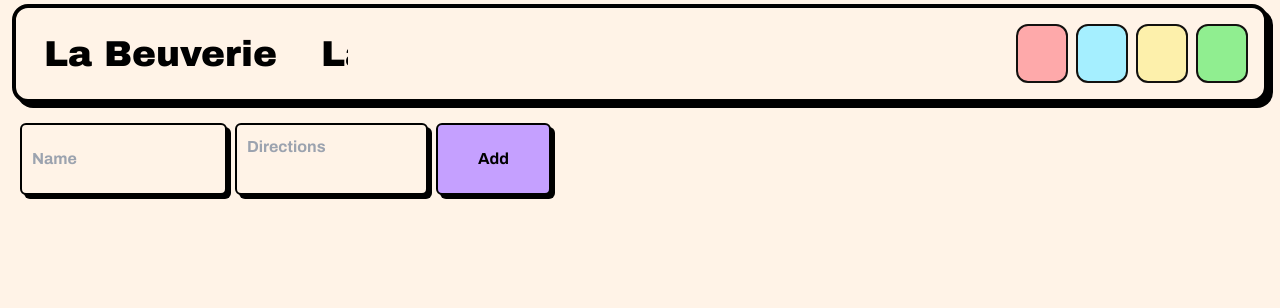
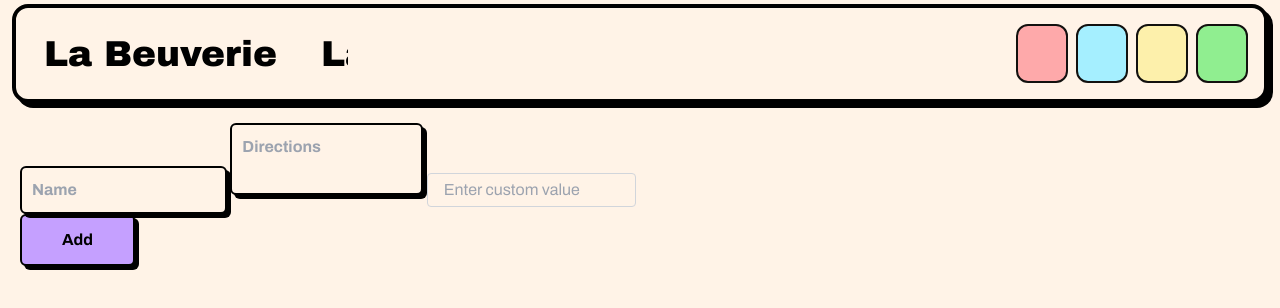
Before and after one commit to CGOAT24/la-beuverie, a SvelteKit app in the folder client/: page /drinks/add in a window 1280 px wide. Shown: the top 308 px of the page. Built offline with nearby package versions, Linux system fonts and the light colour scheme; some icons are missing.

Commit message:
create inputTags component

```diff
--- /dev/null
+++ b/client/src/components/inputs/InputTags.svelte
@@ -0,0 +1,98 @@
+<script lang="ts">
+	import { createEventDispatcher } from "svelte";
+
+	let options = ["Option 1", "Option 2", "Option 3"];
+	let selectedOptions: string[] = [];
+	let customValue = "";
+	let isOpen = false;
+
+	const dispatch = createEventDispatcher();
+
+	const toggleDropdown = () => isOpen = !isOpen;
+
+	const selectOption = (option: string) => {
+		if (!selectedOptions.includes(option)) {
+			selectedOptions = [...selectedOptions, option];
+		}
+	}
+
+	const removeOption = (option: string) => {
+		selectedOptions = selectedOptions.filter((item) => item !== option);
+	}
+
+	const handleCustomValue = () => {
+		if (customValue.trim() !== "" && !selectedOptions.includes(customValue)) {
+			selectedOptions = [...selectedOptions, customValue];
+			customValue = "";
+		}
+	}
+
+	const handleKeyDown = (event: { key: string }) => {
+		if (event.key === "Enter") {
+			handleCustomValue();
+		}
+	}
+
+	const closeDropdown = () => {
+		isOpen = false;
+	}
+
+	const dispatchSelectedOptions = () => {
+		dispatch("selected", selectedOptions);
+	}
+</script>
+<div role="button" tabindex="0" class="dropdown" on:keydown={handleKeyDown} >
+	<div class="relative">
+		<div role="button" tabindex="0"
+			class="flex items-center justify-between border border-gray-300 px-2 py-1 rounded cursor-pointer"
+			on:click={toggleDropdown}
+				 on:keydown={toggleDropdown}
+		>
+			{#each selectedOptions as option}
+				<div class="bg-gray-200 text-gray-700 px-2 py-1 rounded-full mr-1 mb-1">
+					{option}
+					<button class="ml-1" on:click={() => removeOption(option)}>&times;</button>
+				</div>
+			{/each}
+			<input
+				type="text"
+				bind:value={customValue}
+				placeholder="Enter custom value"
+				class="flex-1 ml-2 outline-none"
+			/>
+		</div>
+		{#if isOpen}
+			<div class="dropdown-menu">
+				{#each options as option}
+					<div role="button"
+						class="px-2 py-1 cursor-pointer hover:bg-gray-100"
+						on:click={() => selectOption(option)}
+							 on:keydown={() => selectOption(option)}
+							 tabindex="0"
+					>
+						{option}
+					</div>
+				{/each}
+				<button class="px-2 py-1 cursor-pointer hover:bg-gray-100" on:click={handleCustomValue}>
+					Add "{customValue}"
+				</button>
+			</div>
+		{/if}
+	</div>
+</div>
+
+<style>
+	.dropdown {
+		position: relative;
+		display: inline-block;
+	}
+
+	.dropdown-menu {
+		position: absolute;
+		border: 2px solid black;
+		max-height: 150px;
+		overflow-y: auto;
+		z-index: 1000;
+		width: 100%;
+	}
+</style>
--- a/client/src/routes/drinks/add/+page.svelte
+++ b/client/src/routes/drinks/add/+page.svelte
@@ -3,14 +3,23 @@
 	import TextArea from "../../../components/inputs/TextArea.svelte";
 	import type { CreateDrinkRequest } from "$lib/types/drink";
 	import Button from "../../../components/inputs/SubmitButton.svelte";
+	import InputTags from "../../../components/inputs/InputTags.svelte";
 
 	const input: CreateDrinkRequest = {} as CreateDrinkRequest;
+
+	/*
+	export interface CreateDrinkRequest {
+		name: string;
+		directions: string;
+		tags: string[];
+		ingredients: string[];
+	}
+	 */
 </script>
 
 <form>
-	<div class="flex gap-2">
-		<InputText placeholder="Name" name="name" bind:value={input.name} />
-		<TextArea bind:value={input.directions} name="directions" placeholder="Directions" />
-		<Button name="Add" color="#C5A0FF" />
-	</div>
+	<InputText placeholder="Name" name="name" bind:value={input.name} />
+	<TextArea bind:value={input.directions} name="directions" placeholder="Directions" />
+	<InputTags />
+	<Button name="Add" color="#C5A0FF" />
 </form>
```
